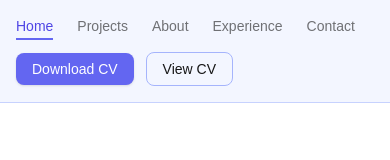
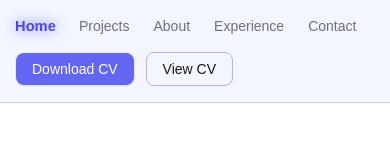
Before and after one commit to 7amarah/tamarah-portfolio, a Next.js app: page / in a window 390 px wide. Shown: the top 160 px of the page. Built offline with nearby package versions, Linux system fonts and the light colour scheme.

Commit message:
add logic to display hamburger menu for mobile screen; remove framer motion code

```diff
--- a/components/layout/Navbar.tsx
+++ b/components/layout/Navbar.tsx
@@ -1,17 +1,23 @@
 "use client";
 
 import Link from "next/link";
+import { FiMenu } from "react-icons/fi";
 import { NAV_ITEMS } from "@/lib/constants";
 import { usePathname } from "next/navigation";
-import { motion } from "framer-motion";
 
-export default function Navbar() {
+export default function Navbar({
+    setIsOpen,
+}: {
+    setIsOpen: (val: boolean) => void;
+}) {
     const pathname = usePathname();
 
     const isActive = (href: string) => {
         if (href === "/") return pathname === "/";
-        return pathname.startsWith(href);
+        return pathname === href || pathname.startsWith(href + "/");
     };
+
+    const isHome = pathname === "/";
 
     return (
         <header className="
@@ -24,6 +30,15 @@ export default function Navbar() {
 
                 <div className="flex flex-col sm:flex-row sm:items-center sm:justify-between gap-4">
 
+                    {!isHome && (
+                        <button
+                            onClick={() => setIsOpen?.(true)}
+                            className="lg:hidden text-[var(--foreground)]"
+                        >
+                            <FiMenu size={22} />
+                        </button>
+                    )}
+
                     {/* NAV LINKS */}
                     <nav className="flex flex-wrap justify-start gap-6">
                         {NAV_ITEMS.map((item) => {
@@ -34,30 +49,14 @@ export default function Navbar() {
                                     key={item.href}
                                     href={item.href}
                                     className={`
-                                        relative text-sm transition
+                                        inline-block text-sm transition-all duration-200
                                         ${active
-                                            ? "text-[var(--accent-600)] font-medium"
+                                            ? "text-[var(--accent-600)] font-semibold scale-105 drop-shadow-[0_0_6px_var(--accent-500)]"
                                             : "text-[var(--foreground)]/60 hover:text-[var(--foreground)]"
                                         }
                                     `}
                                 >
                                     {item.label}
-
-                                    {/* ACTIVE UNDERLINE */}
-                                    {active && (
-                                        <motion.span
-                                            layoutId="nav-underline"
-                                            className="
-                                                absolute left-0 -bottom-1 h-[2px] w-full
-                                                bg-[var(--accent-500)]
-                                            "
-                                            transition={{
-                                                type: "spring",
-                                                stiffness: 500,
-                                                damping: 30,
-                                            }}
-                                        />
-                                    )}
                                 </Link>
                             );
                         })}
```
